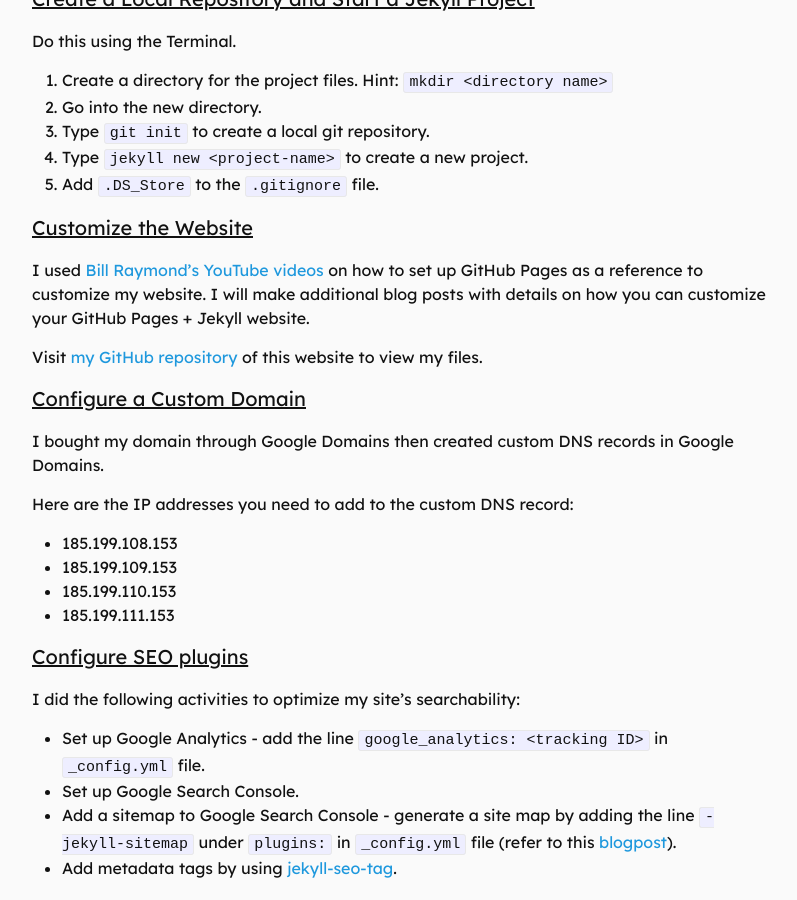
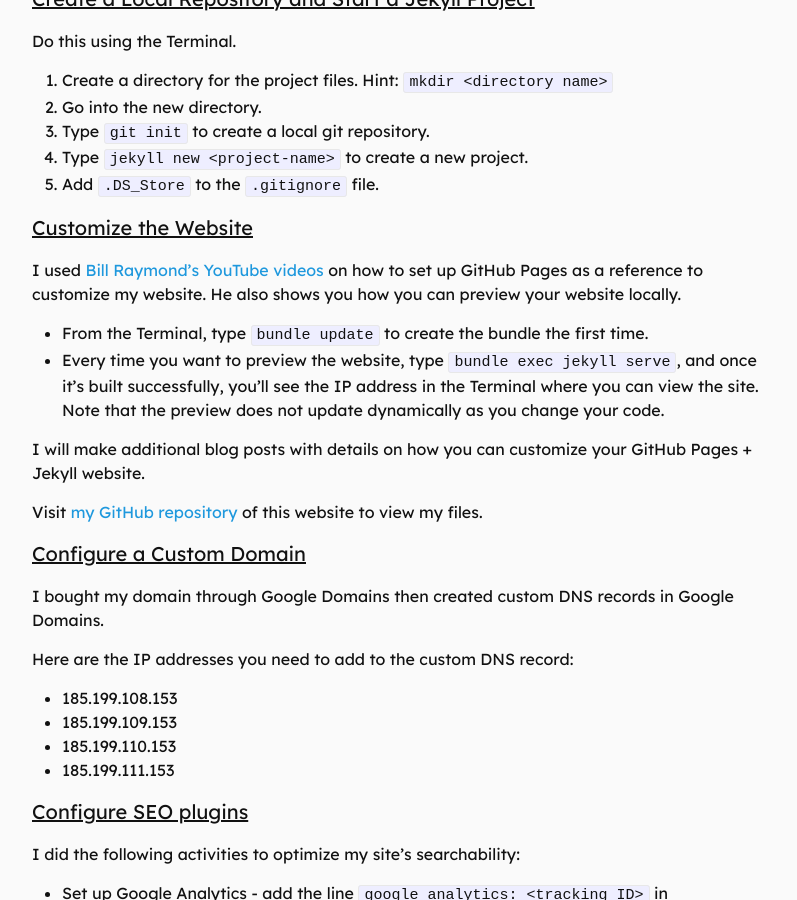
Before and after one commit to phkim14/288clouds, a Jekyll site: the page built from _posts/2020-03-10-setting-up-static-website-github-pages-jekyll.md, in a window 1280 px wide and 900 px high, scrolled down 1262 px. Shown: the whole window, without its empty margins (238-1035 px from the left). Built offline with Jekyll 4.4.1, drawn with Linux system fonts in a browser that asks for light colours.

Commit message:
Update 2020-03-10-setting-up-static-website-github-pages-jekyll.md

```diff
--- a/_posts/2020-03-10-setting-up-static-website-github-pages-jekyll.md
+++ b/_posts/2020-03-10-setting-up-static-website-github-pages-jekyll.md
@@ -46,6 +46,10 @@ Do this using the Terminal.
 
 <h4><u>Customize the Website</u></h4>
 I used [Bill Raymond's YouTube videos][billraymond-link] on how to set up GitHub Pages as a reference to customize my website.
+He also shows you how you can preview your website locally.
+* From the Terminal, type `bundle update` to create the bundle the first time.
+* Every time you want to preview the website, type `bundle exec jekyll serve`, and once it's built successfully, you'll see the IP address in the Terminal where you can view the site. Note that the preview does not update dynamically as you change your code.
+
 I will make additional blog posts with details on how you can customize your GitHub Pages + Jekyll website.
 
 Visit [my GitHub repository][mygithubrepo-link] of this website to view my files.
```
